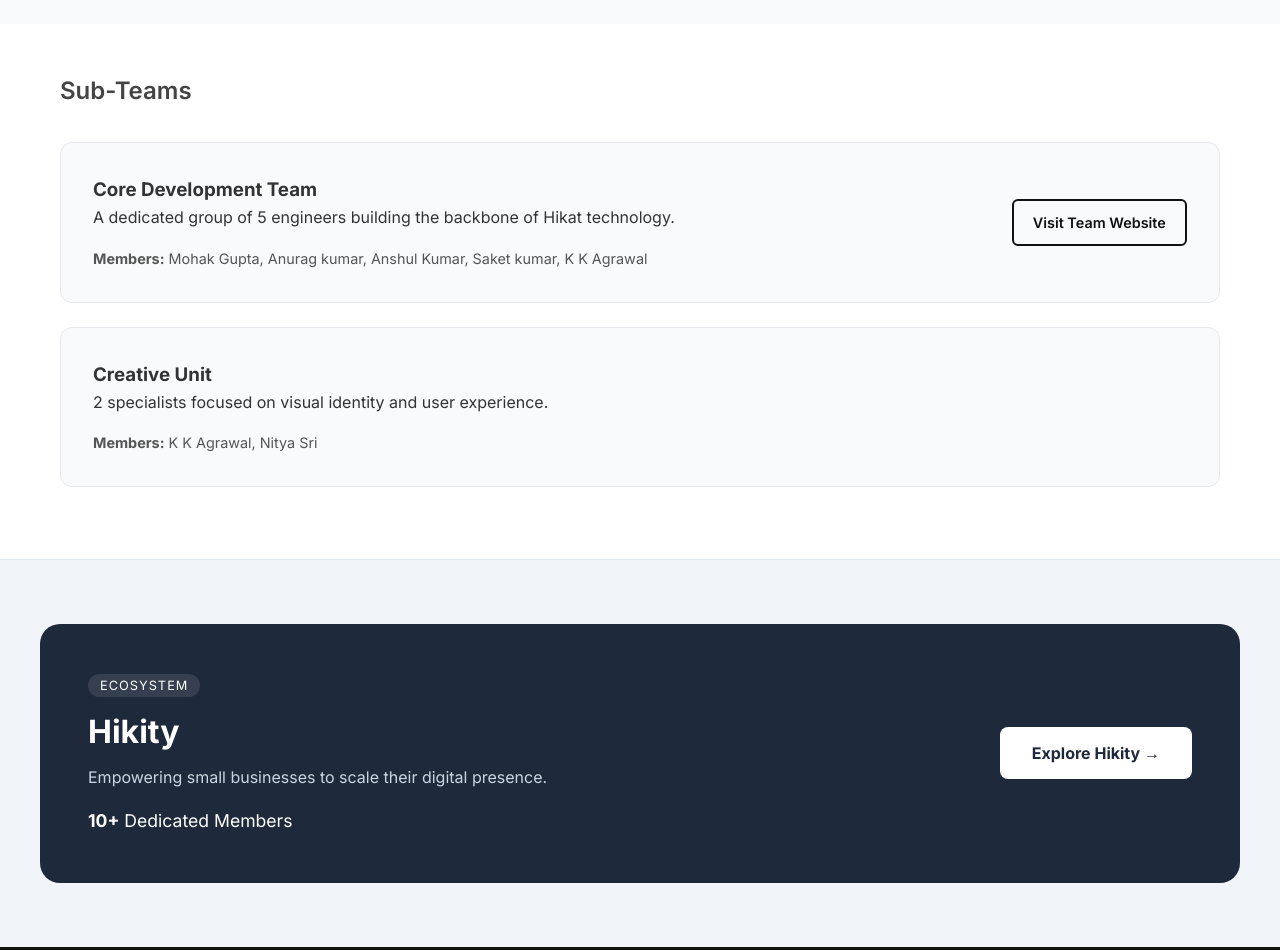
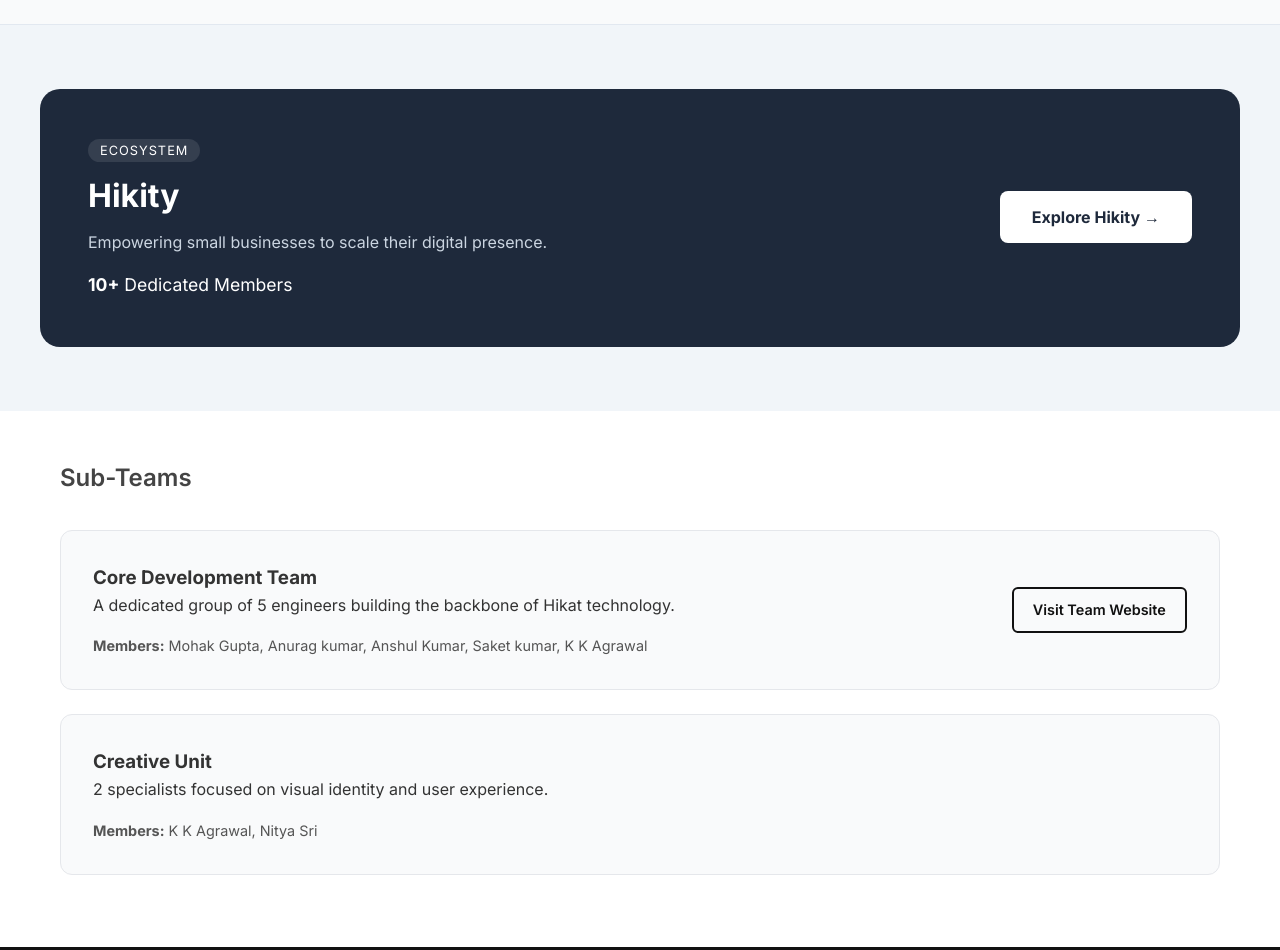
Before and after one commit to keshav-kr-agrawal/hikat, a plain HTML site: page about.html in a window 1280 px wide. Shown: the part 720-1670 px from the top of the page. Drawn offline with Linux system fonts and the light colour scheme.

Commit message:
First commit

```diff
--- a/about.html
+++ b/about.html
@@ -93,6 +93,22 @@
     </div>
 </section>
 
+<section class="hikity-section">
+        <div class="container hikity-container">
+            <div class="hikity-content">
+                <span class="badge">Ecosystem</span>
+                <h2>Hikity</h2>
+                <p>Empowering small businesses to scale their digital presence.</p>
+                <div class="hikity-stats">
+                    <strong>10+</strong> Dedicated Members
+                </div>
+            </div>
+            <div class="hikity-action">
+                <a href="https://hikity.xyz" class="btn-hikity">Explore Hikity &rarr;</a>
+            </div>
+        </div>
+    </section>
+
     <section class="team-section" style="background-color: #fff;">
         <div class="container">
             <h2 class="section-title">Sub-Teams</h2>
@@ -123,7 +139,7 @@
         </div>
     </section>
 
-    <section class="hikity-section">
+    <!-- <section class="hikity-section">
         <div class="container hikity-container">
             <div class="hikity-content">
                 <span class="badge">Ecosystem</span>
@@ -137,7 +153,7 @@
                 <a href="https://hikity.xyz" class="btn-hikity">Explore Hikity &rarr;</a>
             </div>
         </div>
-    </section>
+    </section> -->
 
     <footer class="footer">
         <div class="container footer-grid">
```
